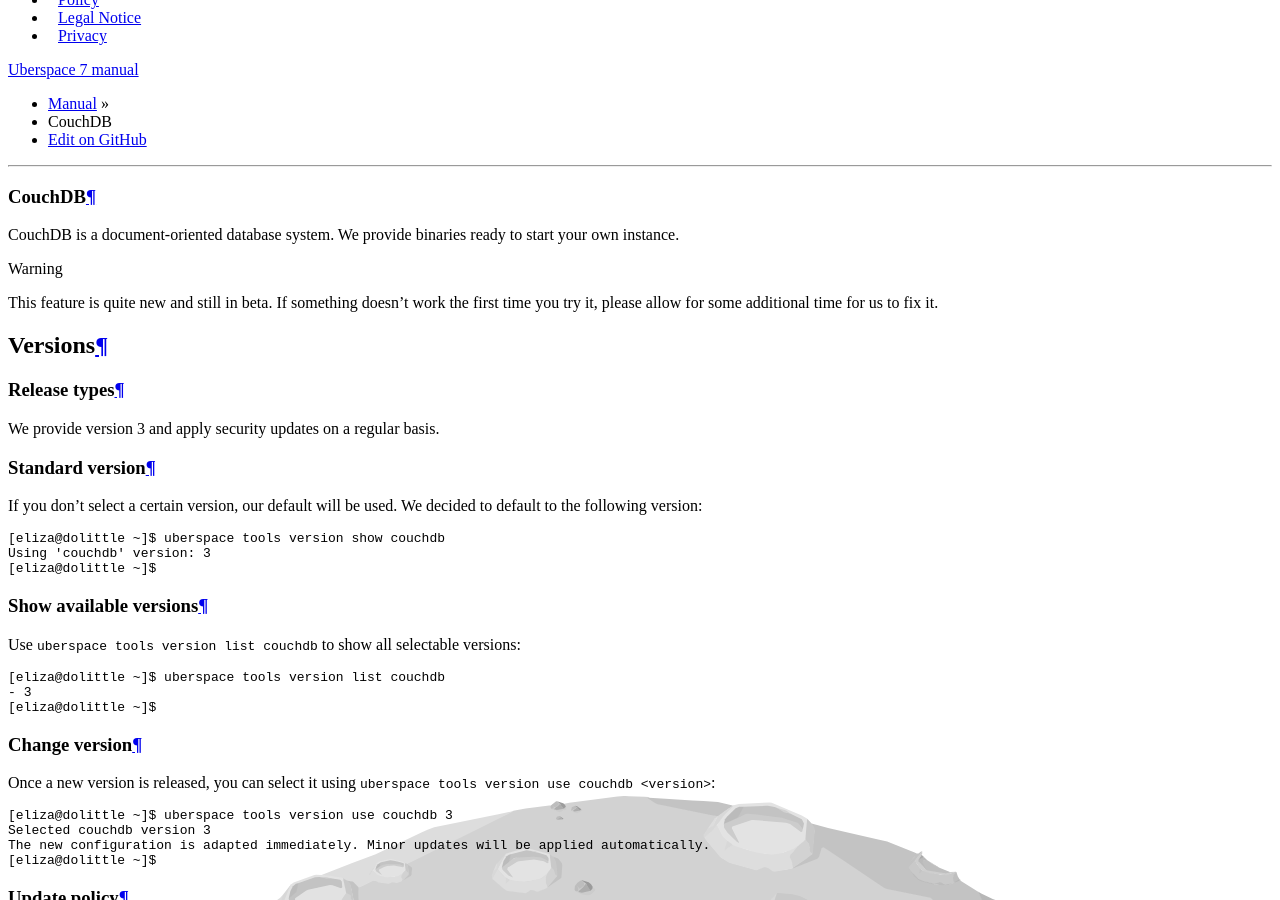
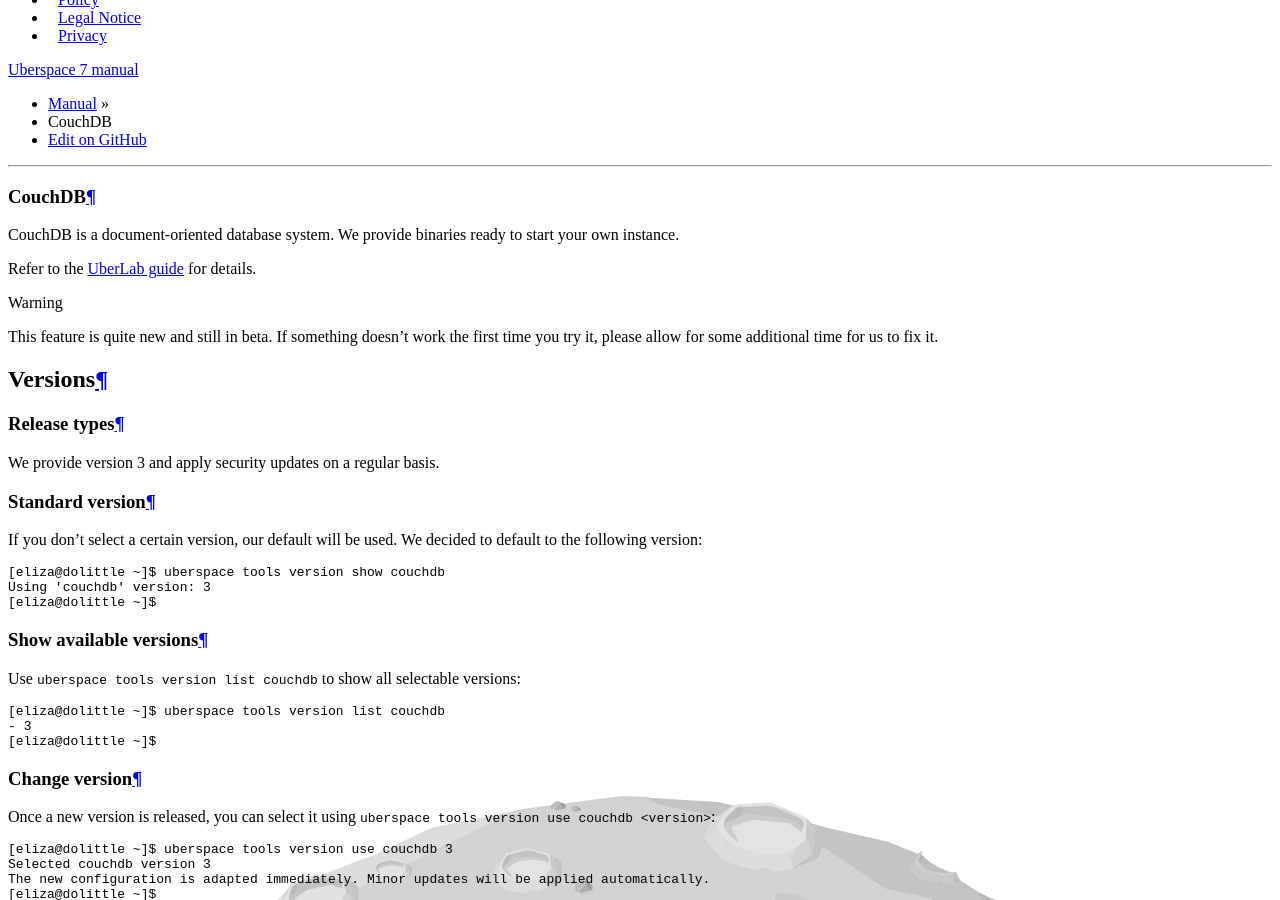
Before and after one commit to Uberspace/manual, a Sphinx documentation site: the page built from source/database-couchdb.rst, in a window 1280 px wide and 900 px high, scrolled down 1696 px. Built offline with Sphinx 7.4.7 and the Read the Docs theme 2.0.0, drawn with Linux system fonts in a browser that asks for light colours.

Commit message:
[couchdb] link to lab guide

```diff
--- a/source/database-couchdb.rst
+++ b/source/database-couchdb.rst
@@ -5,6 +5,8 @@
 #######
 
 CouchDB is a document-oriented database system. We provide binaries ready to start your own instance.
+
+Refer to the `UberLab guide <https://lab.uberspace.de/en/guide_couchdb.html>`_ for details.
 
 .. include:: includes/beta-feature.txt
 
```
